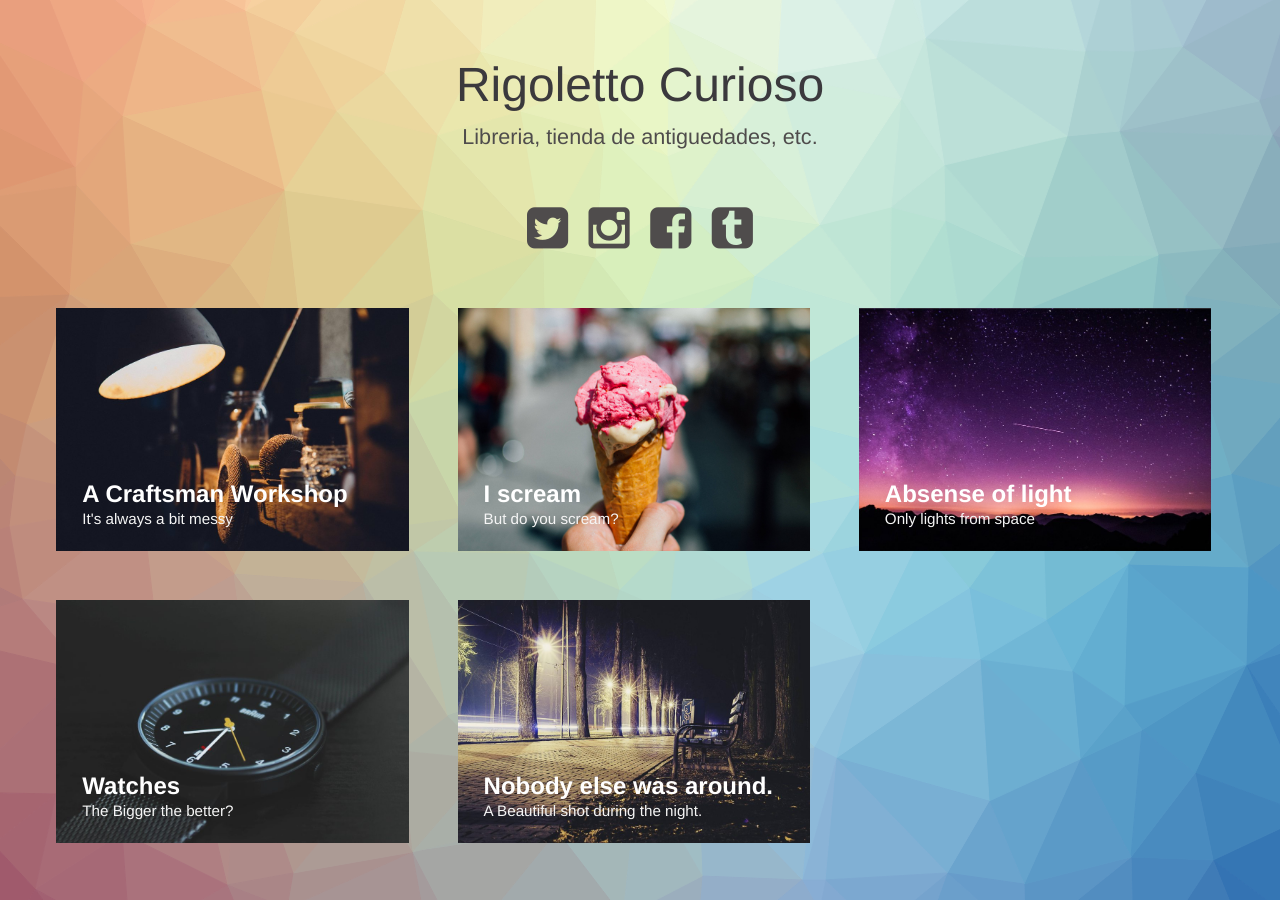
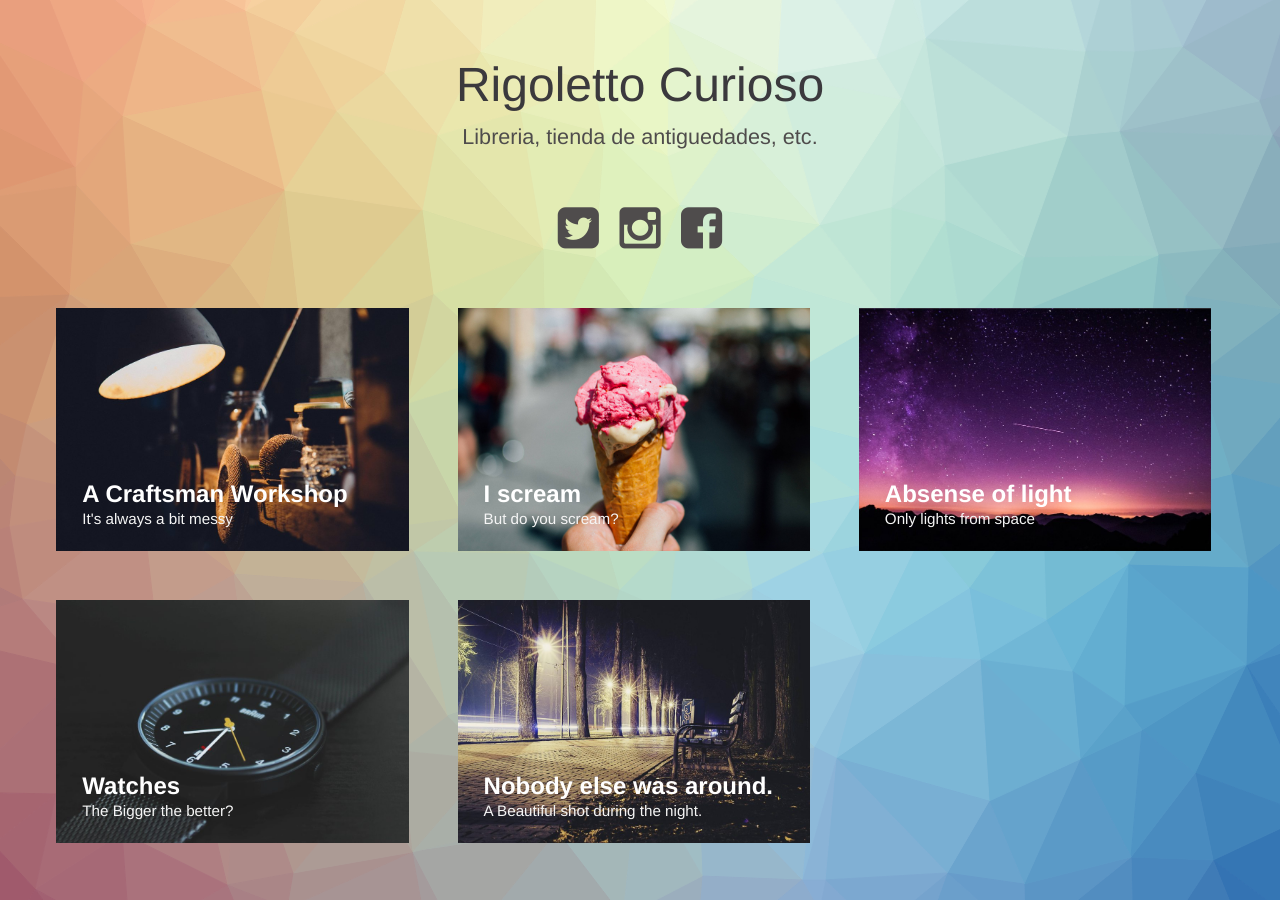
Before and after one commit to faeldbea/faeldbea.github.io, a Jekyll site: the page built from index.html, in a window 1280 px wide. Built offline with Jekyll 4.4.1, drawn with Linux system fonts in a browser that asks for light colours.

Commit message:
Update index.html

```diff
--- a/index.html
+++ b/index.html
@@ -33,7 +33,6 @@
             <a href="#"><i class="fa fa-twitter-square fa-3x"></i></a>
             <a href="#"><i class="fa fa-instagram fa-3x"></i></a>
             <a href="#"><i class="fa fa-facebook-square fa-3x"></i></a>
-            <a href="#"><i class="fa fa-tumblr-square fa-3x"></i></a>
         </nav>
     </header>
     <div class="content">
```
